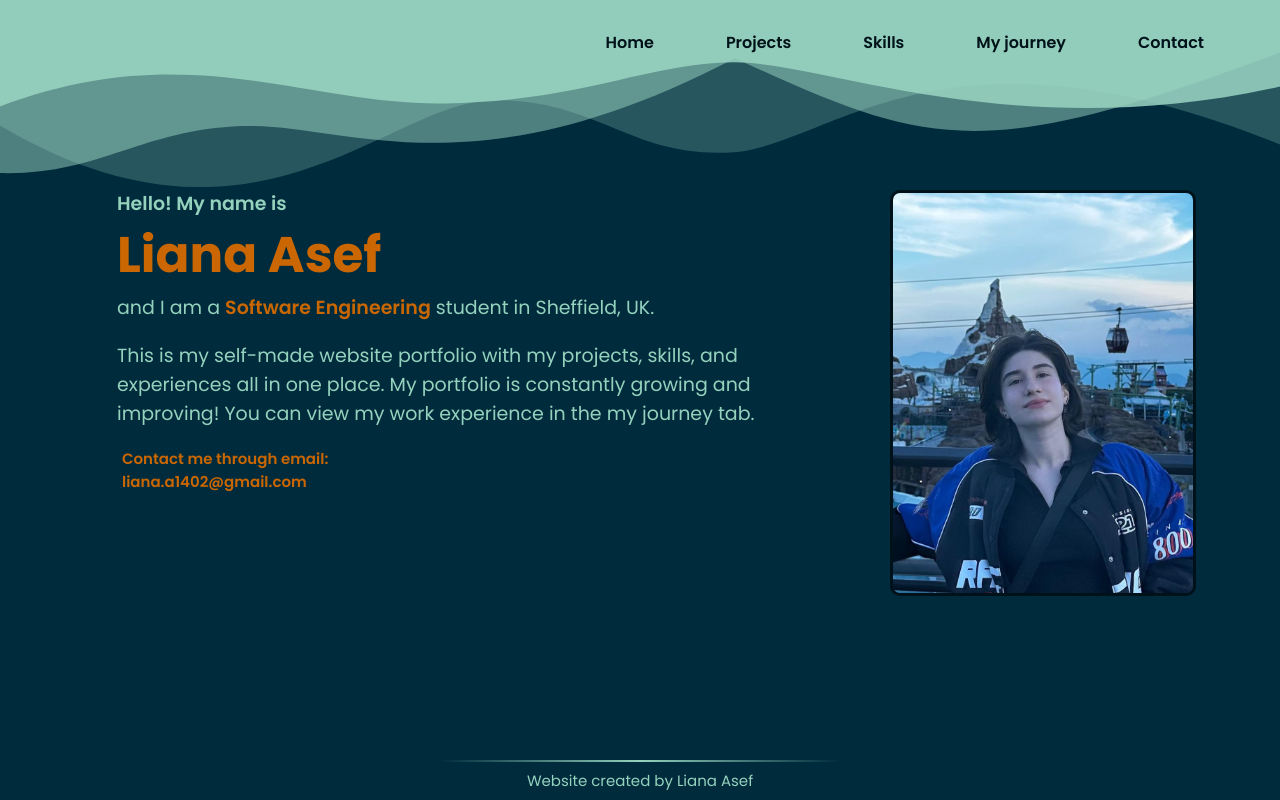
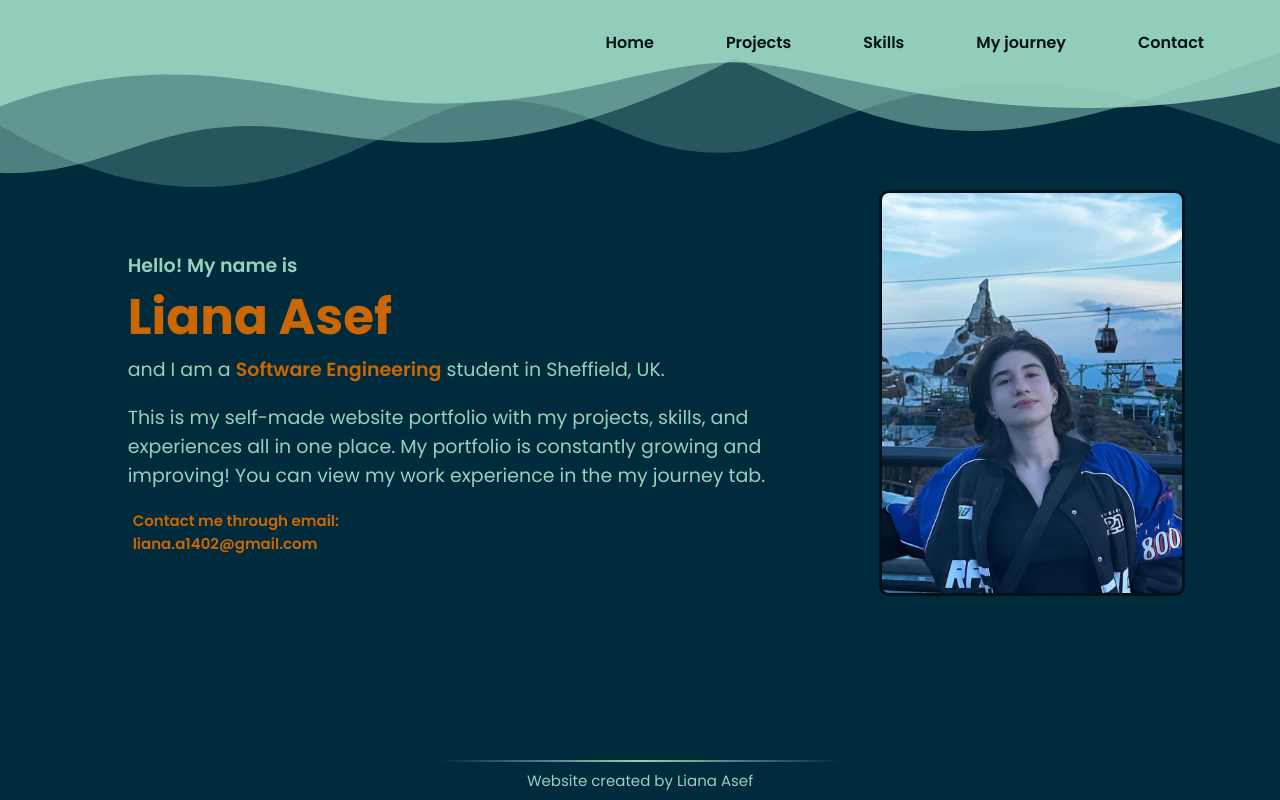
Before and after one commit to liana1402/Personal-Portfolio, a PHP site: page / in a window 1280 px wide. Run offline with PHP 8.4, Linux system fonts and the light colour scheme.

Commit message:
some fixes on index

```diff
--- a/skills.html
+++ b/skills.html
@@ -106,7 +106,7 @@
                     <p class="skill-title">Git and GitHub</p>
                 </div>
                 <p>I started using GitHub before Uni, however, I started adding my projects in my first year to be able to showcase my progress and be able to host my websites through GitHub, this website for example. I've learned a lot about uploading projects, using GitHub pages, changing the domain and being part of a shared group GitHub repository. The group project repository has taught me to be causious of code clashes and being descriptive with naming my commits.
-                    <br><br><span class="color-red">Projects I used this in:</span> <a href="projects.html#recipe-manager">Recipe Manager Application</a>, <a href="projects.html#budget-tracker">Budget Tracker Application</a>, <a href="projects.html#budget-tracker">Budget Tracker Application</a>, <a href="projects.html#eer-calculcator">EER Calculator Website</a>, <a href="projects.html#personal-portfolio">Personal Portfolio Website</a>
+                    <br><br><span class="color-red">Projects I used this in:</span> <a href="projects.html#recipe-manager">Recipe Manager Application</a>, <a href="projects.html#budget-tracker">Budget Tracker Application</a>, <a href="projects.html#eer-calculcator">EER Calculator Website</a>, <a href="projects.html#personal-portfolio">Personal Portfolio Website</a>
                     <br><br>You can view my GitHub on the <u><a href="contact.html">contact page</a></u>.</p>
             </div>
         </div>
--- a/styles/desktop.css
+++ b/styles/desktop.css
@@ -59,8 +59,8 @@
 /* home */
 .index-body-container{
     flex-direction: row;
-    align-items: flex-start;
-    justify-content: space-around;
+    align-items: center;
+    justify-content: space-evenly;
 }
 .index-body-container img{
     position: relative;
--- a/styles/mobile.css
+++ b/styles/mobile.css
@@ -310,6 +310,10 @@ body ul{
     padding: 50px;
     font-weight: 500;
 }
+.grid-text-1 p{
+    display: flex;
+    align-items: center;
+}
 .back1{
     border-radius: 100% 40% 75% 35% / 32% 41% 59% 68%;
 }
```
